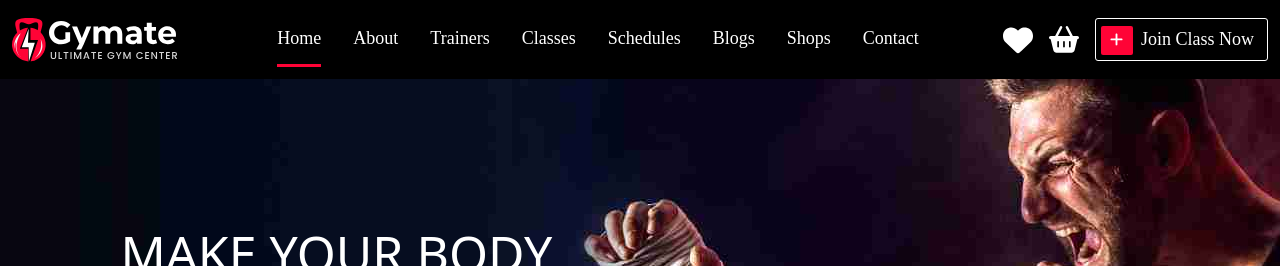
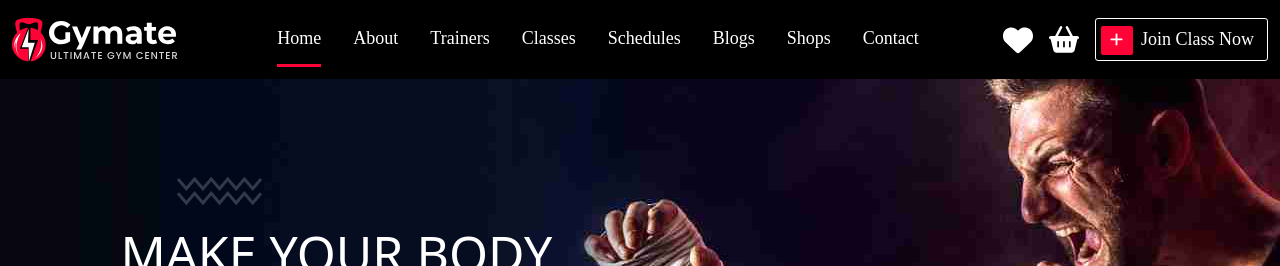
Before and after one commit to alhusseinyhamada/Front-End-Angular-Gym-Management-System-, an Angular app in the folder Front-End-Angular-Gym-Management-System-/: page /home in a window 1280 px wide. Shown: the top 266 px of the page. Built offline with nearby package versions, Linux system fonts and the light colour scheme.

Commit message:
add animation

```diff
--- a/Front-End-Angular-Gym-Management-System-/src/app/components/home/home.component.css
+++ b/Front-End-Angular-Gym-Management-System-/src/app/components/home/home.component.css
@@ -24,6 +24,18 @@
 .image-header h2{
   font-size:50px;
 }
+
+.move2 {
+  animation: bg2 3s infinite;
+  animation-timing-function: ease-in-out;
+  -webkit-animation: bg2 3s infinite;
+}
+
+@keyframes bg2 {
+  0%   {left:13%; top: 20%;}
+  50%  {left:14%; top: 15%;}
+  100% {left:13%; top: 20%;}
+}
 /*end image-header*/
 .gym-image{
   background-image:url('https://radiustheme.com/demo/wordpress/themes/gymat/wp-content/uploads/2022/04/shape-17.png');
@@ -44,6 +56,17 @@
   padding:10px;
   border:none;
   outline:none;
+}
+.move3 {
+  animation: bg3 3s infinite;
+  animation-timing-function: ease-in-out;
+  -webkit-animation: bg3 3s infinite;
+}
+
+@keyframes bg3 {
+  0%   {left:10%; right: 10%;}
+  50%  {left:30%; right: 60%;}
+  100% {left:10%;right: 90%;}
 }
 
 
--- a/Front-End-Angular-Gym-Management-System-/src/app/components/home/home.component.html
+++ b/Front-End-Angular-Gym-Management-System-/src/app/components/home/home.component.html
@@ -1,5 +1,6 @@
 <!--start image-header -->
-<div class="image-header">
+<div class="image-header" style="position:relative">
+  <img style="position:absolute;left:13%; top: 20%;" src="assets/images/class-bg2.png" class="move2"/>
   <div class="container">
     <div class="text">
       <h2>
@@ -18,7 +19,7 @@
 <!--start running-section-->
  <div class="container mb-5" style="position:relative">
   <div class="row">
-    <img class="col-md-6 col-sm-12" style="position:absolute;width:90px;right:55%"
+    <img class="col-md-6 col-sm-12"  class="move3" style="position:absolute;width:90px;right:55%"
       src="https://radiustheme.com/demo/wordpress/themes/gymat/wp-content/themes/gymat/assets/element/shape-86.png">
     <img class="col-6" style="position:relative"
       src="https://radiustheme.com/demo/wordpress/themes/gymat/wp-content/uploads/2022/04/about-3-1.png">
@@ -56,7 +57,7 @@
   <div class="container">
     <div class="row ">
       <div class="col-4" style="position:relative">
-        <img style="position:absolute;left:0;bottom:10%"
+        <img  class="move2" style="position:absolute;left:0;bottom:10%"
           src="https://radiustheme.com/demo/wordpress/themes/gymat/wp-content/uploads/2022/04/shape-82.png">
         <div style="position:relative ;margin-top:120px">
           <h2>We Offer Body Changes Classes</h2>
@@ -85,7 +86,7 @@
 <!--start force-section-->
 <div class="container force-section my-5">
   <div class="row" style="position:relative">
-    <img class="col-6" style="position:absolute;width:390px;left:10%;top:20%"
+    <img class="col-6" class="move2" style="position:absolute;width:390px;left:10%;top:20%"
       src="https://radiustheme.com/demo/wordpress/themes/gymat/wp-content/themes/gymat/assets/element/shape-96.png">
     <img class="col-md-6 col-sm-12" style="position:relative"
       src="https://radiustheme.com/demo/wordpress/themes/gymat/wp-content/uploads/2022/04/service-2.png">
@@ -124,15 +125,15 @@
 
 <!--start trainer-section-->
 <div class="trainer-section">
-  <img src="assets/images/vector-2-1.pnga" style="position:absolute;top:5%;right:5%">
-  <img src="assets/images/Trainers-1.png" style="position:absolute;left:10%;top:35%">
+  <img src="assets/images/vector-2-1.pnga" style="position:absolute;top:5%;right:5%" >
+  <img src="assets/images/Trainers-1.png" style="position:absolute;left:10%;top:35%" >
   <div class="container">
     <h3 class="text-center mb-5">Meet Our Experienced<br>
       Cool Trainers</h3>
       <div class="d-lg-flex justify-content-evenly">
-      <div class=" section-one d-flex" style="position:relative">
+      <div  class=" section-one d-flex" style="position:relative">
         <div class="text">
-          <h4> Dorian Yates</h4>
+          <h4 > Dorian Yates</h4>
           <p>Yoga Trainer</p>
           <a class="facebook"><i class="bi bi-facebook me-3" style="color:#888"></i></a>
           <a class="twitter"><i class="bi bi-twitter" style="color:#888"></i></a>
```
Also changed, not shown: Front-End-Angular-Gym-Management-System-/src/app/components/home/home.component.ts (line endings or trailing spaces).
